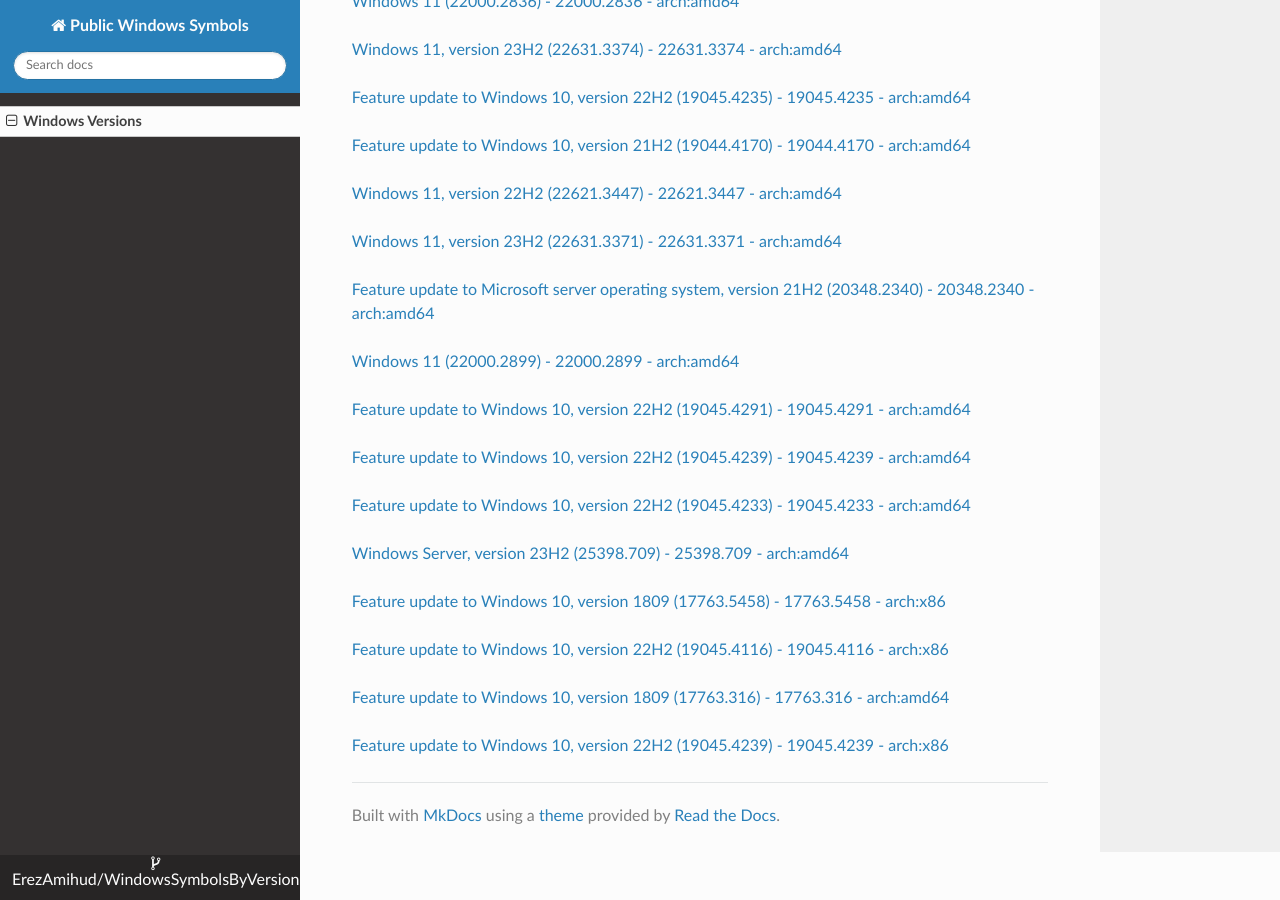
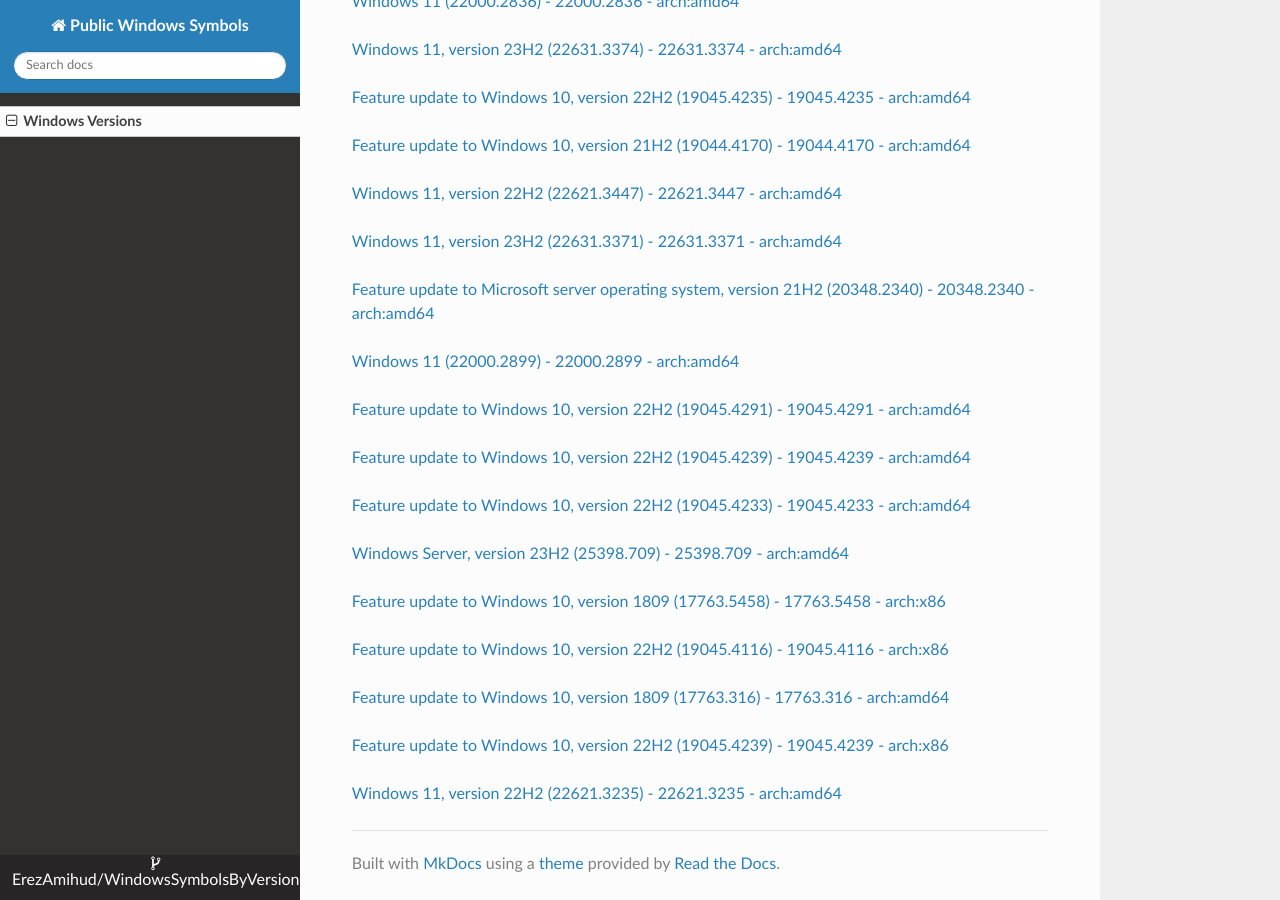
Before and after one commit to ErezAmihud/WindowsSymbolsByVersion, an MkDocs documentation site: the page built from docs/index.md, in a window 1280 px wide and 900 px high, scrolled down 16565 px. Built offline with MkDocs 1.6.1, drawn with Linux system fonts in a browser that asks for light colours; nearby versions of some CDN libraries.

Commit message:
Automated commit, add manifest for 0fd55fe1-1306-48dc-b051-1fd2ebcfc0cb

```diff
--- a/docs/index.md
+++ b/docs/index.md
@@ -898,3 +898,6 @@
 
 
 [Feature update to Windows 10, version 22H2 (19045.4239) - 19045.4239 - arch:x86](https://github.com/ErezAmihud/WindowsSymbolsByVersion/blob/main/manifests/0e57f791-eb3d-43d3-9877-94c7486cbe91.manifest)
+
+
+[Windows 11, version 22H2 (22621.3235) - 22621.3235 - arch:amd64](https://github.com/ErezAmihud/WindowsSymbolsByVersion/blob/main/manifests/0fd55fe1-1306-48dc-b051-1fd2ebcfc0cb.manifest)
```
Also changed, not shown: process_builds.json (+1 -1 lines), 1 other file.
